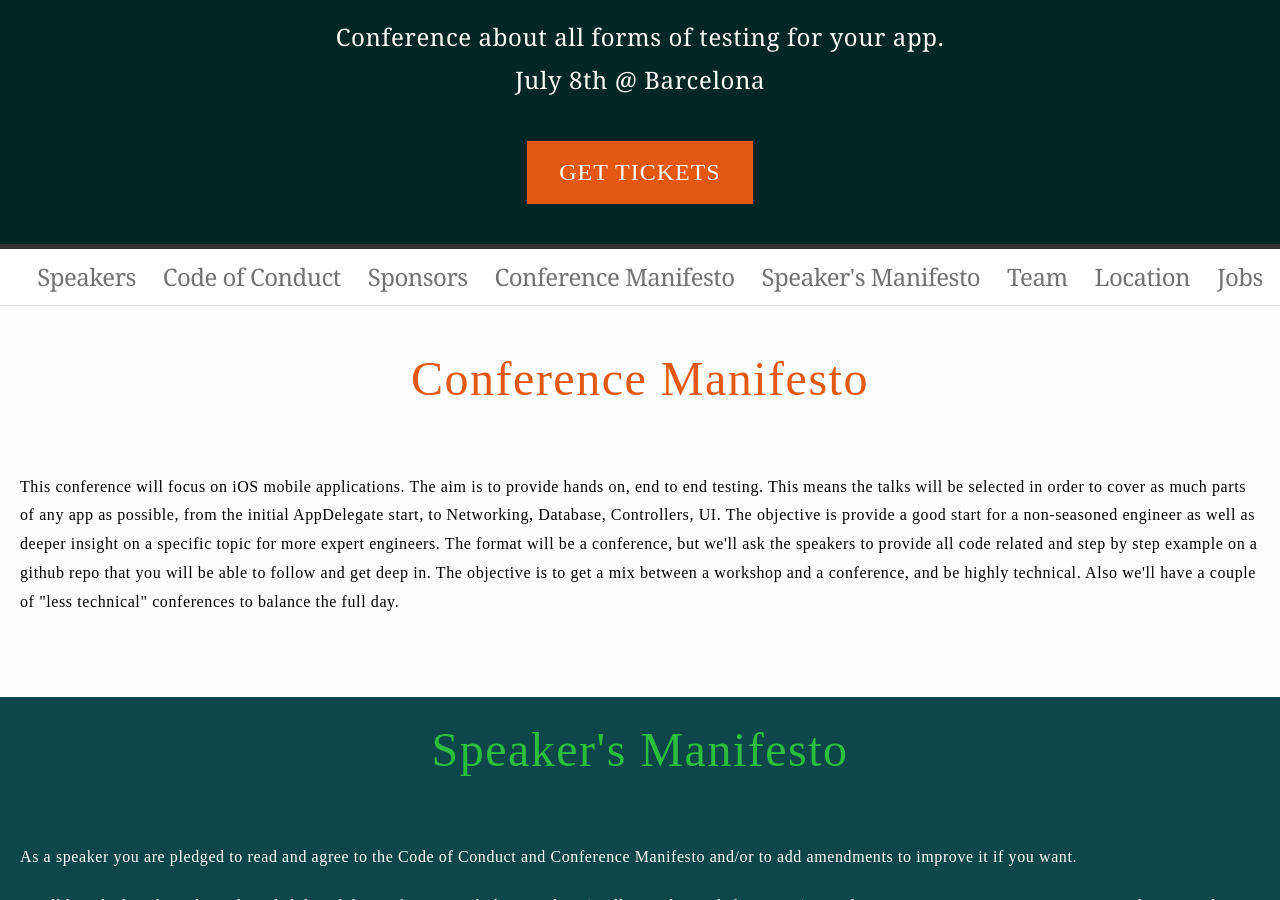
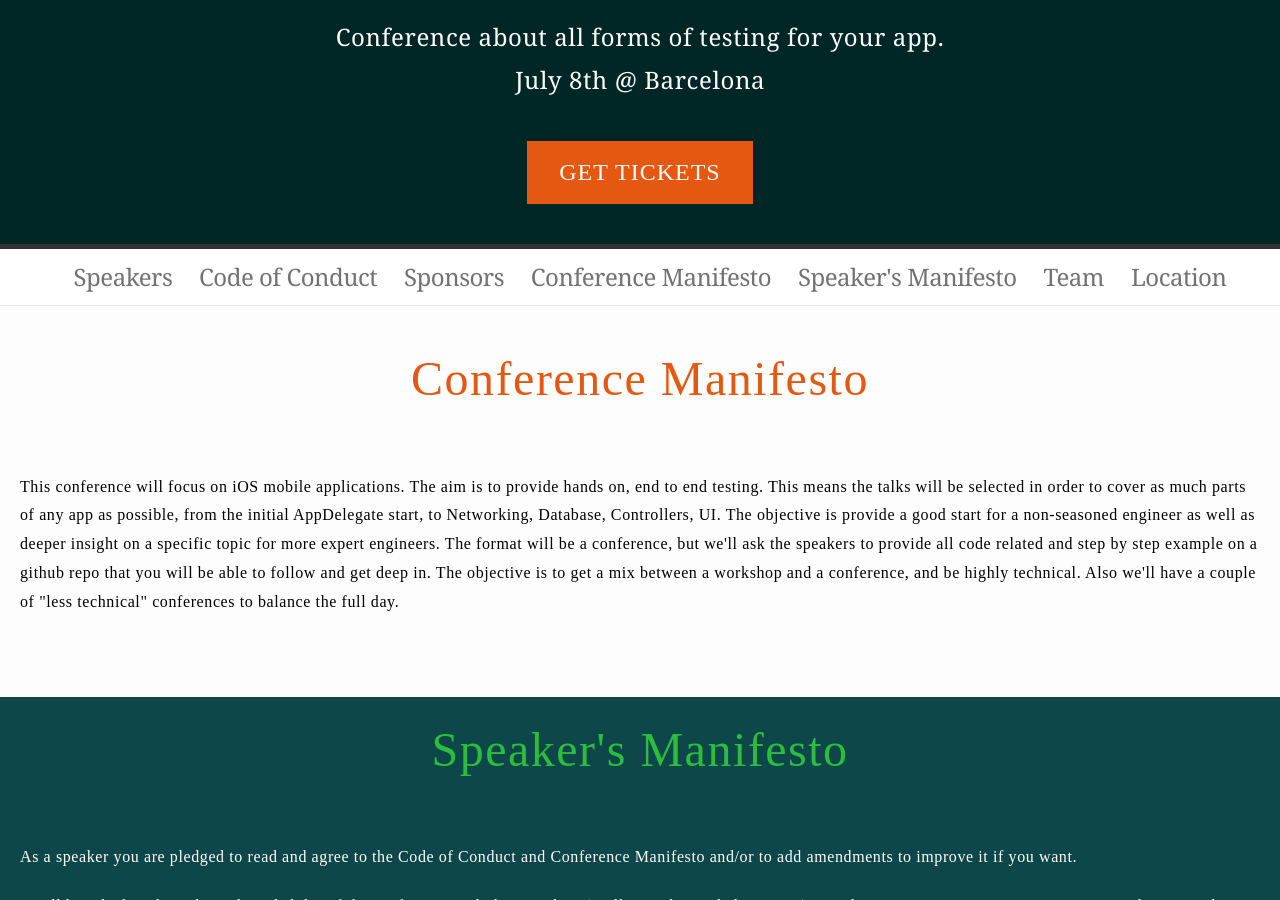
Before and after one commit to cmduconf/cmduconf.github.io, a Jekyll site: the page built from index.html, in a window 1280 px wide and 900 px high, scrolled down 393 px. Built offline with Jekyll 4.4.1, drawn with Linux system fonts in a browser that asks for light colours; nearby versions of some CDN libraries; some web fonts are replaced.

Commit message:
Deactivate jobs page

```diff
--- a/_includes/header.html
+++ b/_includes/header.html
@@ -12,7 +12,7 @@
         <a class="highlight page-link center" href="#speakers_manifesto">Speaker's Manifesto</a>
         <a class="highlight page-link center" href="#team">Team</a>
         <a class="highlight page-link center" href="#location">Location</a>
-        <a class="highlight page-link center" href="{{SITEURL}}/jobs">Jobs</a>
+        <!-- <a class="highlight page-link center" href="{{SITEURL}}/jobs">Jobs</a> -->
 
       </div>
     </nav>
```
